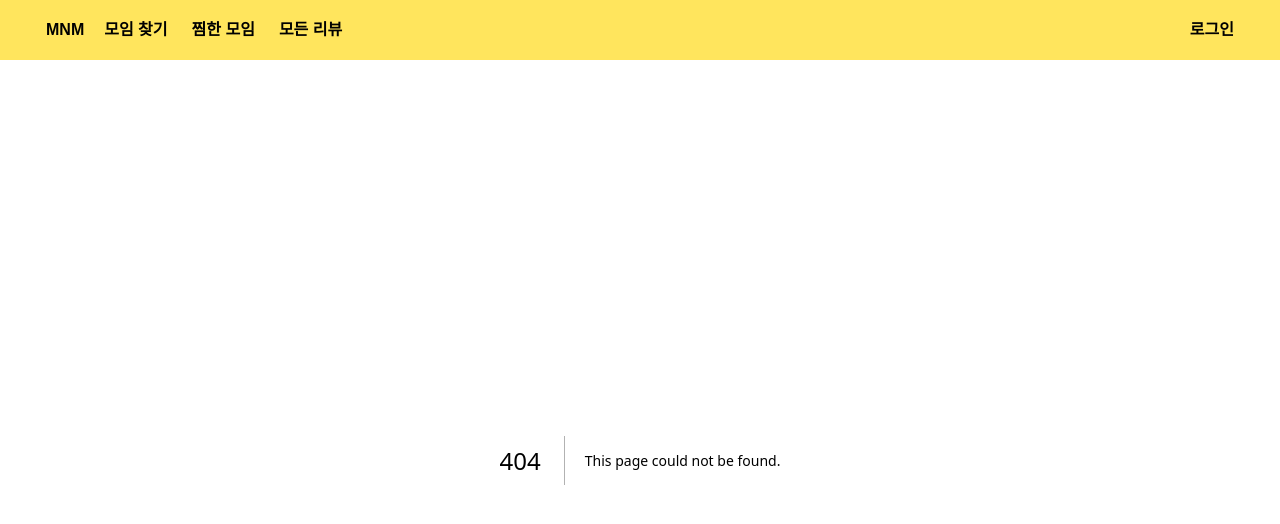
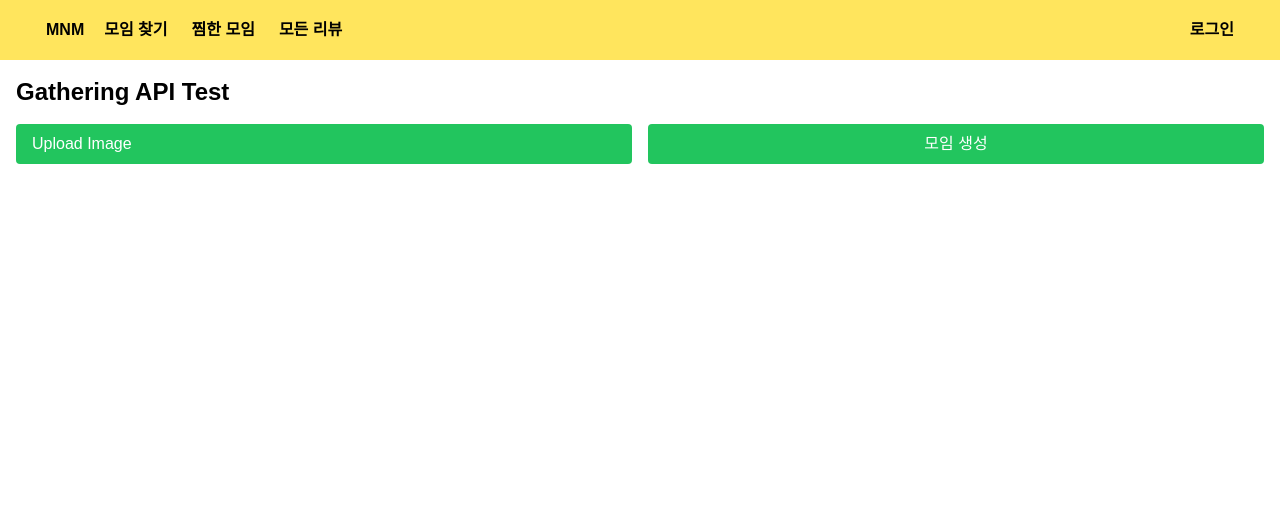
Before and after one commit to FESI5-team9/Frountend, a Next.js app: page /testgathering/create in a window 1280 px wide. Before the commit this address had no page. Shown: the top 524 px of the page. Built offline with nearby package versions, Linux system fonts and the light colour scheme; no server answers; a web font is replaced by a local one.

Commit message:
MNM-74-fix: createAPI 수정

```diff
--- a/src/apis/assignGatheringApi.ts
+++ b/src/apis/assignGatheringApi.ts
@@ -10,7 +10,7 @@ export async function CancelGathering(id: string) {
 }
 
 // 모임 생성
-export async function createGathering(body: CreateGathering) {
+export async function createGathering(body: CreateGathering, image?: File) {
   const formData = new FormData();
 
   Object.entries(body).forEach(([key, value]) => {
@@ -25,6 +25,9 @@ export async function createGathering(body: CreateGathering) {
       formData.append(key, value.toString());
     }
   });
+  if (image) {
+    formData.append("image", image, image.name);
+  }
   const data = await fetchInstance.post<GatheringRes>("/gatherings", formData);
   return data;
 }
--- /dev/null
+++ b/src/app/(testPages)/(apis)/testgathering/create/page.tsx
@@ -0,0 +1,93 @@
+"use client";
+
+import { useState } from "react";
+import { createGathering } from "@/apis/assignGatheringApi";
+import { CreateGathering } from "@/types/api/gatheringApi";
+
+export default function CreateTestPage() {
+  const [loading, setLoading] = useState(false);
+  const [error, setError] = useState<string>("");
+  const [response, setResponse] = useState<any>(null); // eslint-disable-line @typescript-eslint/no-explicit-any
+  const [file, setFile] = useState<File | null>(null);
+
+  // 모임 생성 테스트 함수
+  const testCreateGathering = async () => {
+    setLoading(true);
+    setError("");
+    try {
+      if (file) {
+        const gatheringData: CreateGathering = {
+          type: "RESTAURANT",
+          location: "서울",
+          name: "병천 순대국",
+          dateTime: "2024-12-05T07:06:02.489",
+          openParticipantCount: "2",
+          capacity: 10,
+          address1: "서울 중구",
+          address2: "서울 중구 삼일대로 343",
+          description: "순대국 맛이 맛있었어요!",
+          keyword: ["병천순대", "가성비"],
+        };
+
+        const data = await createGathering(gatheringData, file);
+        setResponse(data);
+      } else {
+        setError("No file selected");
+      }
+    } catch (err) {
+      setError(err instanceof Error ? err.message : "Failed to create gathering");
+    } finally {
+      setLoading(false);
+    }
+  };
+
+  // 파일 선택 핸들러
+  const handleFileChange = (event: React.ChangeEvent<HTMLInputElement>) => {
+    const selectedFile = event.target.files?.[0] || null;
+    setFile(selectedFile);
+  };
+
+  // 버튼 스타일
+  const buttonClassName =
+    "rounded bg-green-500 px-4 py-2 text-white hover:bg-green-600 disabled:bg-gray-400";
+
+  return (
+    <div className="p-4">
+      <h1 className="mb-4 text-2xl font-bold">Gathering API Test</h1>
+      <div className="md:grid-cols-4 mb-6 grid grid-cols-2 gap-4">
+        {/* 파일 업로드 */}
+        <label htmlFor="fileInput" className={`${buttonClassName} cursor-pointer`}>
+          Upload Image
+          <input
+            id="fileInput"
+            type="file"
+            accept="image/*"
+            className="hidden"
+            onChange={handleFileChange}
+          />
+        </label>
+
+        {/* 모임 생성 버튼 */}
+        <button onClick={testCreateGathering} disabled={loading} className={buttonClassName}>
+          모임 생성
+        </button>
+      </div>
+
+      {/* 로딩 상태 */}
+      {loading && <div className="mb-4 text-gray-600">Loading...</div>}
+
+      {/* 에러 메시지 */}
+      {error && <div className="mb-4 rounded bg-red-50 p-4 text-red-500">Error: {error}</div>}
+
+      {/* API 응답 */}
+      {response && (
+        <div className="mt-4">
+          <h2 className="mb-2 text-xl font-semibold">Response:</h2>
+          <pre className="max-h-96 overflow-auto rounded bg-gray-100 p-4">
+            {JSON.stringify(response, null, 2)}
+          </pre>
+        </div>
+      )}
+    </div>
+  );
+}
--- a/src/app/(testPages)/(apis)/testgathering/page.tsx
+++ b/src/app/(testPages)/(apis)/testgathering/page.tsx
@@ -1,12 +1,7 @@
 "use client";
 
 import { useState } from "react";
-import {
-  CancelGathering,
-  LeaveGathering,
-  createGathering,
-  joinGathering,
-} from "@/apis/assignGatheringApi";
+import { CancelGathering, LeaveGathering, joinGathering } from "@/apis/assignGatheringApi";
 import {
   getGatheringDetail,
   getGatheringParticipants,
@@ -14,7 +9,6 @@ import {
   getMyJoinedGatherings,
 } from "@/apis/searchGatheringApi";
 import {
-  CreateGathering,
   Gatherings,
   GetGatheringParticipants,
   GetMyJoinedGatherings,
@@ -36,32 +30,6 @@ export default function GatheringTestPage() {
       setResponse(data);
     } catch (err) {
       setError(err instanceof Error ? err.message : "Failed to get gatherings");
-    } finally {
-      setLoading(false);
-    }
-  };
-
-  // 모임 생성 테스트
-  const testCreateGathering = async () => {
-    setLoading(true);
-    setError("");
-    try {
-      const gatheringData: CreateGathering = {
-        type: "RESTAURANT",
-        location: "제주특별자치도",
-        name: "맛집 팀방",
-        dateTime: "2024-12-02T07:06:02.489",
-        capacity: 10,
-        address1: "string",
-        address2: "string",
-        description: "string",
-        keyword: ["string"],
-      };
-
-      const data = await createGathering(gatheringData);
-      setResponse(data);
-    } catch (err) {
-      setError(err instanceof Error ? err.message : "Failed to create gathering");
     } finally {
       setLoading(false);
     }
@@ -167,14 +135,6 @@ export default function GatheringTestPage() {
         </button>
 
         <button
-          onClick={testCreateGathering}
-          disabled={loading}
-          className="rounded bg-green-500 px-4 py-2 text-white hover:bg-green-600 disabled:bg-gray-400"
-        >
-          모임 생성
-        </button>
-
-        <button
           onClick={testGetGatheringDetail}
           disabled={loading}
           className="rounded bg-purple-500 px-4 py-2 text-white hover:bg-purple-600 disabled:bg-gray-400"
```
